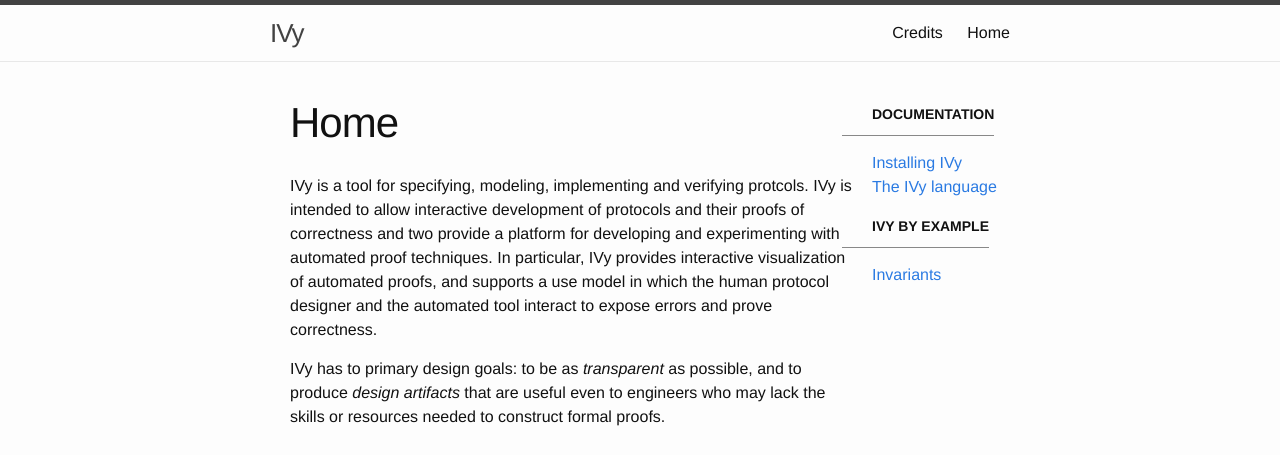
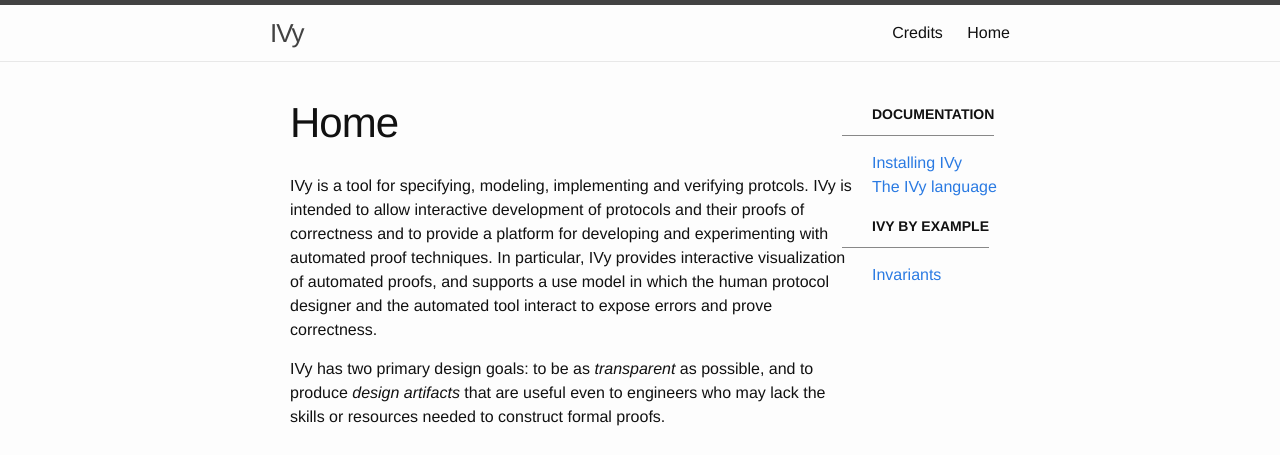
Before and after one commit to microsoft/ivy, a Jekyll site: the page built from index.md, in a window 1280 px wide. Shown: the top 455 px of the page. Built offline with Jekyll 4.4.1, drawn with Linux system fonts in a browser that asks for light colours; some of the changed lines change nothing that is shown.

Commit message:
copied from master

```diff
--- a/index.md
+++ b/index.md
@@ -7,7 +7,7 @@ tags: "top-nav"
 
 IVy is a tool for specifying, modeling, implementing and verifying
 protcols. IVy is intended to allow interactive development of
-protocols and their proofs of correctness and two provide a platform
+protocols and their proofs of correctness and to provide a platform
 for developing and experimenting with automated proof techniques. In
 particular, IVy provides interactive visualization of automated
 proofs, and supports a use model in which the human protocol designer
@@ -15,7 +15,7 @@ and the automated tool interact to expose errors and prove
 correctness.
 
 
-IVy has to primary design goals: to be as *transparent* as possible,
+IVy has two primary design goals: to be as *transparent* as possible,
 and to produce *design artifacts* that are useful even to engineers
 who may lack the skills or resources needed to construct formal
 proofs.
```
